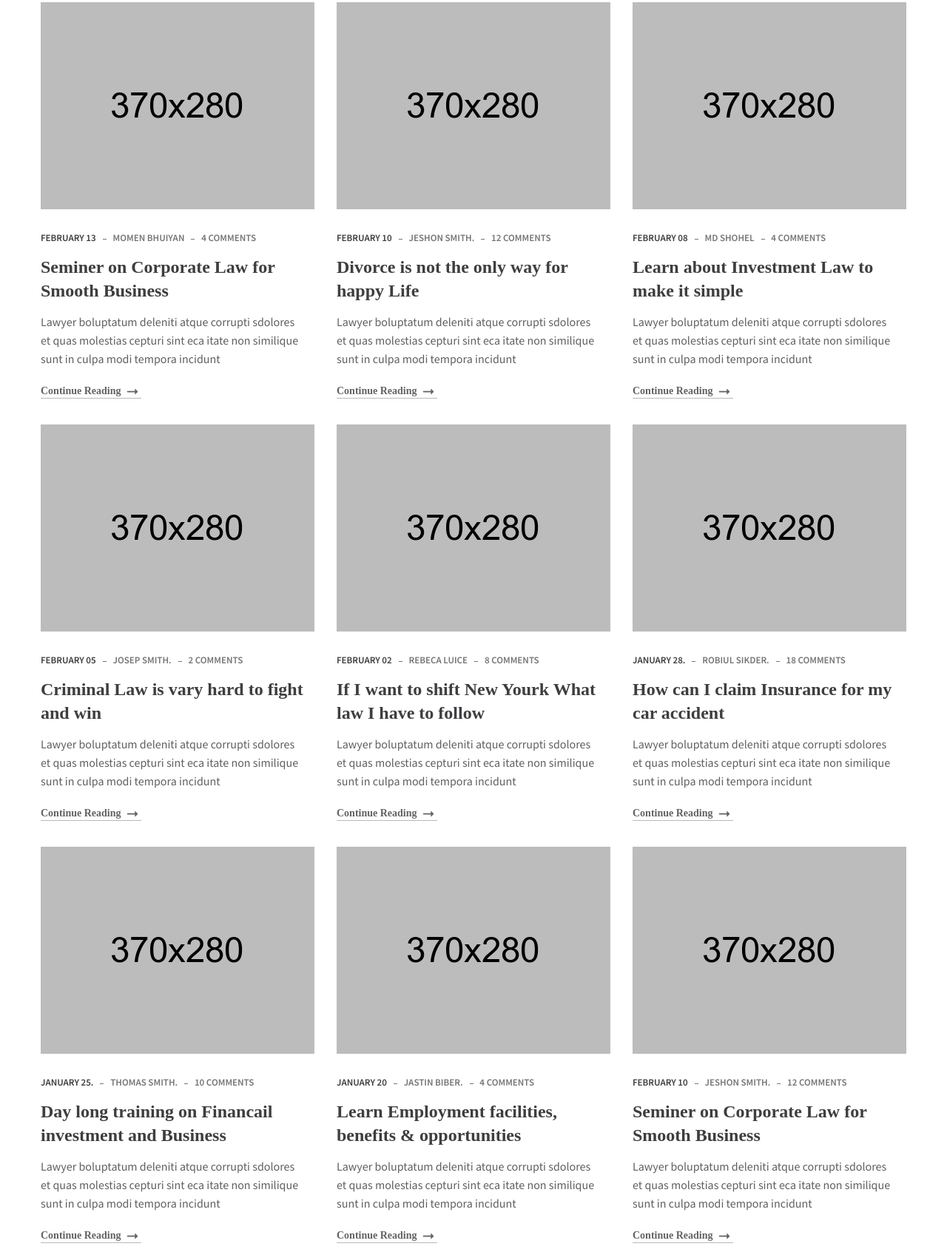
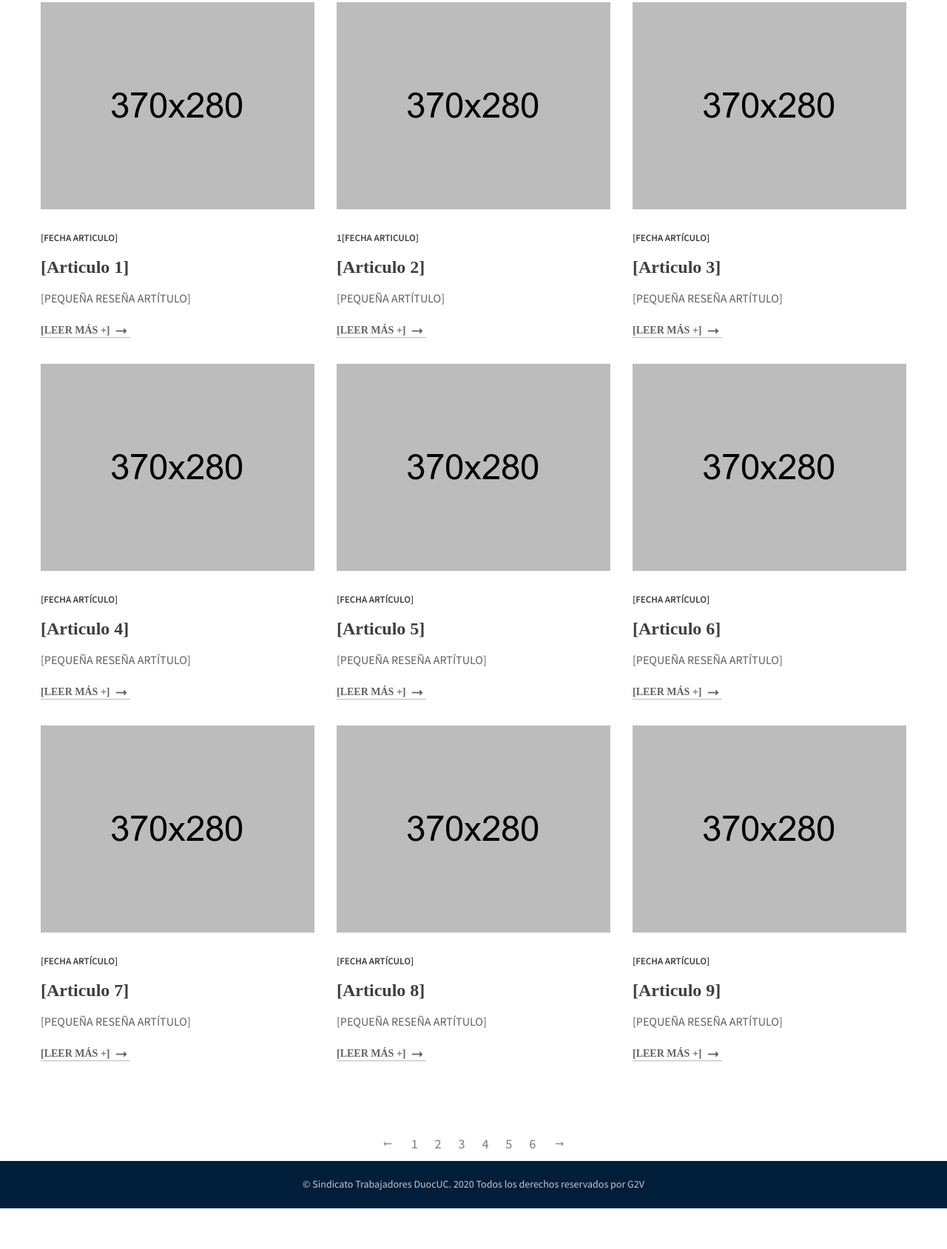
Before and after one commit to vaneko0/sindicato-duoc, a plain HTML site: page articulos.html in a window 1280 px wide. Shown: the part 346-2035 px from the top of the page at 74% size. After the commit the page ends 1980 px from the top, so only its background shows below. Drawn offline with Linux system fonts and the light colour scheme; files whose address does not match are found by name.

Commit message:
commit-vscode-nico

```diff
--- a/articulos.html
+++ b/articulos.html
@@ -182,17 +182,15 @@
                     <div class="col-md-6 col-lg-4">
                         <div class="single-blog mb-30">
                             <div class="blog-img">
-                                <a href="single-blog.html"><img src="img/blog/blog1.jpg" alt=""></a>
+                                <a href="noticia-template.html"><img src="img/blog/blog1.jpg" alt=""></a>
                             </div>
                             <div class="blog-content">
                                 <ul class="blog-meta">
-                                    <li>February 13</li>
-                                    <li><a href="#"> Momen Bhuiyan</a></li>
-                                    <li><a href="#">4 comments</a></li>
+                                    <li>[FECHA ARTICULO]</li>
                                 </ul>
-                                <h3><a href="single-blog.html">Seminer on Corporate Law for Smooth Business</a></h3>
-                                <p>Lawyer boluptatum deleniti atque corrupti sdolores et quas molestias cepturi sint eca itate non similique sunt in culpa modi tempora incidunt</p>
-                                <a href="single-blog.html"><span>Continue Reading</span> <i class="icofont icofont-long-arrow-right"></i></a>
+                                <h3><a href="noticia-template.html">[Articulo 1]</a></h3>
+                                <p>[PEQUEÑA RESEÑA ARTÍTULO]</p>
+                                <a href="noticia-template.html"><span>[LEER MÁS +]</span> <i class="icofont icofont-long-arrow-right"></i></a>
                             </div>
                         </div>
                     </div>
@@ -201,17 +199,15 @@
                     <div class="col-md-6 col-lg-4">
                         <div class="single-blog mb-30">
                             <div class="blog-img">
-                                <a href="single-blog.html"><img src="img/blog/blog2.jpg" alt=""></a>
+                                <a href="noticia-template.html"><img src="img/blog/blog2.jpg" alt=""></a>
                             </div>
                             <div class="blog-content">
                                 <ul class="blog-meta">
-                                    <li>February 10</li>
-                                    <li><a href="#"> jeshon smith.</a></li>
-                                    <li><a href="#">12 comments</a></li>
+                                    <li>1[FECHA ARTICULO]</li>
                                 </ul>
-                                <h3><a href="single-blog.html">Divorce is not the only way for happy Life</a></h3>
-                                <p>Lawyer boluptatum deleniti atque corrupti sdolores et quas molestias cepturi sint eca itate non similique sunt in culpa modi tempora incidunt</p>
-                                <a href="single-blog.html"><span>Continue Reading</span> <i class="icofont icofont-long-arrow-right"></i></a>
+                                <h3><a href="noticia-template.html">[Articulo 2]</a></h3>
+                                <p>[PEQUEÑA ARTÍTULO]</p>
+                                <a href="noticia-template.html"><span>[LEER MÁS +]</span> <i class="icofont icofont-long-arrow-right"></i></a>
                             </div>
                         </div>
                     </div>
@@ -220,17 +216,17 @@
                     <div class="col-md-6 col-lg-4">
                         <div class="single-blog mb-30">
                             <div class="blog-img">
-                                <a href="single-blog.html"><img src="img/blog/blog3.jpg" alt=""></a>
+                                <a href="noticia-template.html"><img src="img/blog/blog3.jpg" alt=""></a>
                             </div>
                             <div class="blog-content">
                                 <ul class="blog-meta">
-                                    <li>February 08</li>
-                                    <li><a href="#"> Md Shohel</a></li>
-                                    <li><a href="#">4 comments</a></li>
+                                    <li>[FECHA ARTÍCULO]</li>
+
                                 </ul>
-                                <h3><a href="single-blog.html">Learn about Investment Law to make it simple</a></h3>
-                                <p>Lawyer boluptatum deleniti atque corrupti sdolores et quas molestias cepturi sint eca itate non similique sunt in culpa modi tempora incidunt</p>
-                                <a href="single-blog.html"><span>Continue Reading</span> <i class="icofont icofont-long-arrow-right"></i></a>
+                                <h3><a href="noticia-template.html">[Articulo 3]</a></h3>
+
+                                <p>[PEQUEÑA RESEÑA ARTÍTULO]</p>
+                                <a href="noticia-template.html"><span>[LEER MÁS +]</span> <i class="icofont icofont-long-arrow-right"></i></a>
                             </div>
                         </div>
                     </div>
@@ -239,17 +235,15 @@
                     <div class="col-md-6 col-lg-4">
                         <div class="single-blog mb-30">
                             <div class="blog-img">
-                                <a href="single-blog.html"><img src="img/blog/blog5.jpg" alt=""></a>
+                                <a href="noticia-template.html"><img src="img/blog/blog5.jpg" alt=""></a>
                             </div>
                             <div class="blog-content">
                                 <ul class="blog-meta">
-                                    <li>February 05</li>
-                                    <li><a href="#"> JOSEP SMITH.</a></li>
-                                    <li><a href="#">2 comments</a></li>
+                                    <li>[FECHA ARTÍCULO]</li>
                                 </ul>
-                                <h3><a href="single-blog.html">Criminal Law is vary hard to fight and win</a></h3>
-                                <p>Lawyer boluptatum deleniti atque corrupti sdolores et quas molestias cepturi sint eca itate non similique sunt in culpa modi tempora incidunt</p>
-                                <a href="single-blog.html"><span>Continue Reading</span> <i class="icofont icofont-long-arrow-right"></i></a>
+                                <h3><a href="noticia-template.html">[Articulo 4]</a></h3>
+                                <p>[PEQUEÑA RESEÑA ARTÍTULO]</p>
+                                <a href="noticia-template.html"><span>[LEER MÁS +]</span> <i class="icofont icofont-long-arrow-right"></i></a>
                             </div>
                         </div>
                     </div>
@@ -258,17 +252,15 @@
                     <div class="col-md-6 col-lg-4">
                         <div class="single-blog mb-30">
                             <div class="blog-img">
-                                <a href="single-blog.html"><img src="img/blog/blog4.jpg" alt=""></a>
+                                <a href="noticia-template.html"><img src="img/blog/blog4.jpg" alt=""></a>
                             </div>
                             <div class="blog-content">
                                 <ul class="blog-meta">
-                                    <li>February 02</li>
-                                    <li><a href="#"> REBECA LUICE</a></li>
-                                    <li><a href="#">8 comments</a></li>
+                                    <li>[FECHA ARTÍCULO]</li>
                                 </ul>
-                                <h3><a href="single-blog.html">If I want to shift New Yourk What law I have to follow</a></h3>
-                                <p>Lawyer boluptatum deleniti atque corrupti sdolores et quas molestias cepturi sint eca itate non similique sunt in culpa modi tempora incidunt</p>
-                                <a href="single-blog.html"><span>Continue Reading</span> <i class="icofont icofont-long-arrow-right"></i></a>
+                                <h3><a href="noticia-template.html">[Articulo 5]</a></h3>
+                                <p>[PEQUEÑA RESEÑA ARTÍTULO]</p>
+                                <a href="noticia-template.html"><span>[LEER MÁS +]</span> <i class="icofont icofont-long-arrow-right"></i></a>
                             </div>
                         </div>
                     </div>
@@ -277,17 +269,15 @@
                     <div class="col-md-6 col-lg-4">
                         <div class="single-blog mb-30">
                             <div class="blog-img">
-                                <a href="single-blog.html"><img src="img/blog/blog6.jpg" alt=""></a>
+                                <a href="noticia-template.html"><img src="img/blog/blog6.jpg" alt=""></a>
                             </div>
                             <div class="blog-content">
                                 <ul class="blog-meta">
-                                    <li>January 28.</li>
-                                    <li><a href="#"> Robiul sikder.</a></li>
-                                    <li><a href="#"> 18 comments</a></li>
+                                    <li>[FECHA ARTÍCULO]</li>
                                 </ul>
-                                <h3><a href="single-blog.html">How can I claim Insurance for my car accident</a></h3>
-                                <p>Lawyer boluptatum deleniti atque corrupti sdolores et quas molestias cepturi sint eca itate non similique sunt in culpa modi tempora incidunt</p>
-                                <a href="single-blog.html"><span>Continue Reading</span> <i class="icofont icofont-long-arrow-right"></i></a>
+                                <h3><a href="noticia-template.html">[Articulo 6]</a></h3>
+                                <p>[PEQUEÑA RESEÑA ARTÍTULO]</p>
+                                <a href="noticia-template.html"><span>[LEER MÁS +]</span> <i class="icofont icofont-long-arrow-right"></i></a>
                             </div>
                         </div>
                     </div>
@@ -296,17 +286,15 @@
                     <div class="col-md-6 col-lg-4">
                         <div class="single-blog mb-30">
                             <div class="blog-img">
-                                <a href="single-blog.html"><img src="img/blog/blog7.jpg" alt=""></a>
+                                <a href="noticia-template.html"><img src="img/blog/blog7.jpg" alt=""></a>
                             </div>
                             <div class="blog-content">
                                 <ul class="blog-meta">
-                                    <li>January 25.</li>
-                                    <li><a href="#"> Thomas Smith.</a></li>
-                                    <li><a href="#">10 comments</a></li>
+                                    <li>[FECHA ARTÍCULO]</li>
                                 </ul>
-                                <h3><a href="single-blog.html">Day long training on Financail investment and Business</a></h3>
-                                <p>Lawyer boluptatum deleniti atque corrupti sdolores et quas molestias cepturi sint eca itate non similique sunt in culpa modi tempora incidunt</p>
-                                <a href="single-blog.html"><span>Continue Reading</span> <i class="icofont icofont-long-arrow-right"></i></a>
+                                <h3><a href="noticia-template.html">[Articulo 7]</a></h3>
+                                <p>[PEQUEÑA RESEÑA ARTÍTULO]</p>
+                                <a href="noticia-template.html"><span>[LEER MÁS +]</span> <i class="icofont icofont-long-arrow-right"></i></a>
                             </div>
                         </div>
                     </div>
@@ -315,17 +303,15 @@
                     <div class="col-md-6 col-lg-4">
                         <div class="single-blog mb-30">
                             <div class="blog-img">
-                                <a href="single-blog.html"><img src="img/blog/blog8.jpg" alt=""></a>
+                                <a href="noticia-template.html"><img src="img/blog/blog8.jpg" alt=""></a>
                             </div>
                             <div class="blog-content">
                                 <ul class="blog-meta">
-                                    <li>january 20</li>
-                                    <li><a href="#">Jastin Biber.</a></li>
-                                    <li><a href="#">4 comments</a></li>
+                                    <li>[FECHA ARTÍCULO]</li>
                                 </ul>
-                                <h3><a href="single-blog.html">Learn Employment facilities, benefits & opportunities </a></h3>
-                                <p>Lawyer boluptatum deleniti atque corrupti sdolores et quas molestias cepturi sint eca itate non similique sunt in culpa modi tempora incidunt</p>
-                                <a href="single-blog.html"><span>Continue Reading</span> <i class="icofont icofont-long-arrow-right"></i></a>
+                                <h3><a href="noticia-template.html">[Articulo 8]</a></h3>
+                                <p>[PEQUEÑA RESEÑA ARTÍTULO]</p>
+                                <a href="noticia-template.html"><span>[LEER MÁS +]</span> <i class="icofont icofont-long-arrow-right"></i></a>
                             </div>
                         </div>
                     </div>
@@ -334,17 +320,15 @@
                     <div class="col-md-6 col-lg-4">
                         <div class="single-blog mb-30">
                             <div class="blog-img">
-                                <a href="single-blog.html"><img src="img/blog/blog9.jpg" alt=""></a>
+                                <a href="noticia-template.html"><img src="img/blog/blog9.jpg" alt=""></a>
                             </div>
                             <div class="blog-content">
                                 <ul class="blog-meta">
-                                    <li>February 10</li>
-                                    <li><a href="#"> jeshon smith.</a></li>
-                                    <li><a href="#">12 comments</a></li>
+                                    <li>[FECHA ARTÍCULO]</li>
                                 </ul>
-                                <h3><a href="single-blog.html">Seminer on Corporate Law for Smooth Business</a></h3>
-                                <p>Lawyer boluptatum deleniti atque corrupti sdolores et quas molestias cepturi sint eca itate non similique sunt in culpa modi tempora incidunt</p>
-                                <a href="single-blog.html"><span>Continue Reading</span> <i class="icofont icofont-long-arrow-right"></i></a>
+                                <h3><a href="noticia-template.html">[Articulo 9]</a></h3>
+                                <p>[PEQUEÑA RESEÑA ARTÍTULO]</p>
+                                <a href="noticia-template.html"><span>[LEER MÁS +]</span> <i class="icofont icofont-long-arrow-right"></i></a>
                             </div>
                         </div>
                     </div>
```
Also changed, not shown: comunicados-generales.html (+6 -6 lines).
